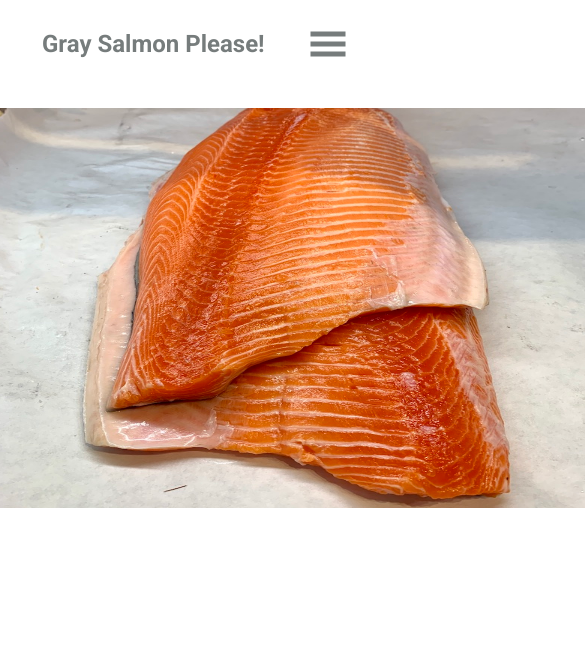
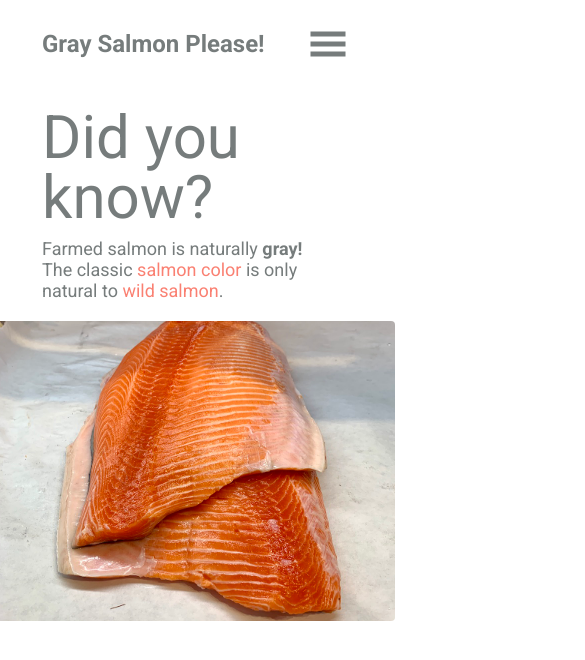
Before and after one commit to sungyotkim/gray-salmon-please, a React (Vite) app in the folder gray-salmon-please/: page / in a window 390 px wide. Shown: the top 660 px of the page, 585 px wide, since content can reach past the window. Built offline with nearby package versions, Linux system fonts and the light colour scheme.

Commit message:
adjust mobile view

```diff
--- a/gray-salmon-please/src/components/MainContentBody/Introduction/Introduction.css
+++ b/gray-salmon-please/src/components/MainContentBody/Introduction/Introduction.css
@@ -23,3 +23,14 @@
   height: 400px;
   border-radius: 4px;
 }
+
+@media only screen and (max-width: 850px) {
+  .introduction-container {
+    flex-direction: column;
+  }
+
+  #introduction-hero {
+    width: 400px;
+    height: 300px;
+  }
+}
```
